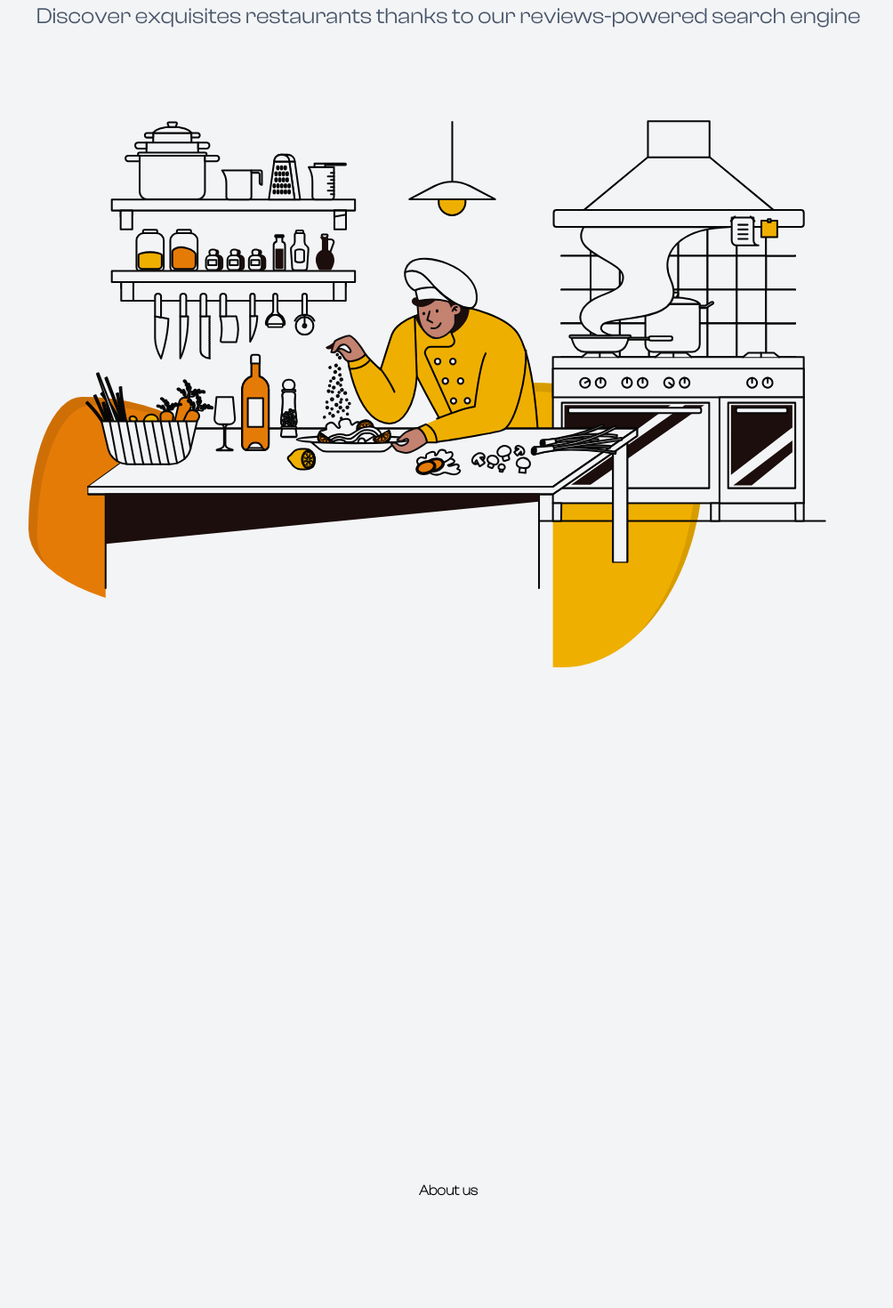
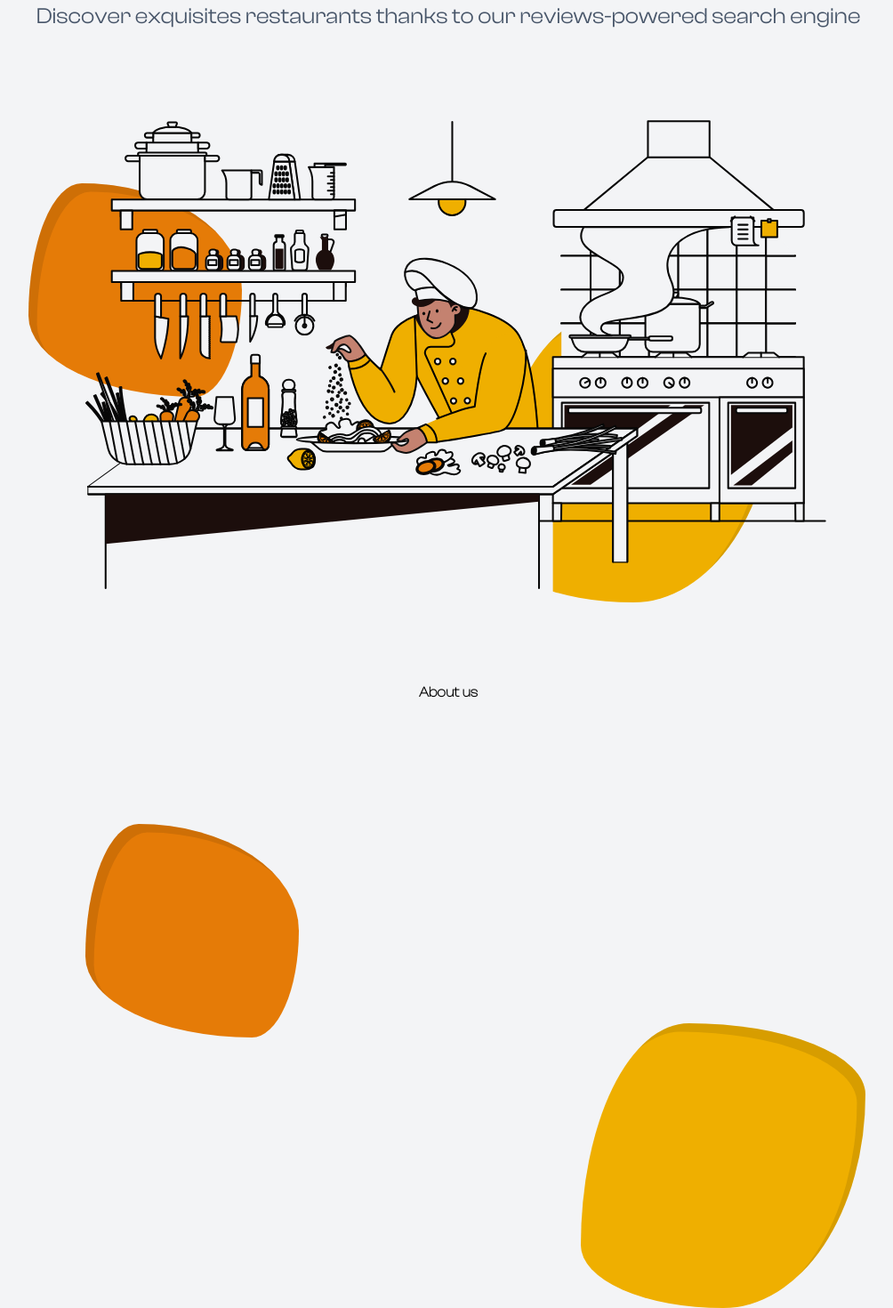
Before and after one commit to duranbe/restaurants-reviews, a React (Create React App) app in the folder frontend/: page / in a window 1280 px wide. Shown: the part 250-1720 px from the top of the page at 89% size, without its empty margins (136-1140 px from the left). Before the commit the page ends 1624 px from the top, so only its background shows below. Built offline with nearby package versions, Linux system fonts and the light colour scheme; a web font is replaced by a local one.

Commit message:
Annnnnnnnd z-index working better no more spacing :)

```diff
--- a/frontend/src/App.css
+++ b/frontend/src/App.css
@@ -24,7 +24,6 @@ nav{
 
 .blob{
     border-radius: 25% 75% 22% 78% / 62% 50% 50% 38%;
-    position: relative;
     box-shadow: rgba(0,0,0,0.1) 0.6rem 0.6rem inset;
 
 
--- a/frontend/src/App.js
+++ b/frontend/src/App.js
@@ -85,7 +85,7 @@ function App() {
           </span>
         </label>
         <div className="flex items-center mt-2 ml-3">
-          <div className="flex mx-1">
+          <div className="flex mx-1 ">
             <input type="checkbox" id="choose-me" className="peer hidden" onChange={toggleVegan} />
             <label htmlFor="choose-me" className="select-none cursor-pointer rounded-lg border-1
             py-1 px-2 font-clash-medium transition-colors duration-100 ease-in-out
@@ -106,7 +106,7 @@ function App() {
       {isLandingPage &&
         <div className='flex flex-col items-center'>
 
-          <div className='text-black font-clash-semibold text-5xl mx-8 mt-1 underline underline-offset-4 decoration-tangerine decoration-4' >
+          <div className='text-black font-clash-semibold text-5xl mx-8 mt-1 z-20 underline underline-offset-4 decoration-tangerine decoration-4' >
             <div>Find your next favorite place </div>
 
           </div>
@@ -115,10 +115,10 @@ function App() {
           </div>
 
           <div className='container flex flex-col justify-center relative max-w-5xl'>
-              <img  className="z-20" src="./svg/DrawKit-cooking-kitchen-food-vector-illustrations-03.svg" alt="kitchen img"></img>
+            <img className="z-20" src="./svg/DrawKit-cooking-kitchen-food-vector-illustrations-03.svg" alt="kitchen img"></img>
             <div className='blob absolute bg-tangerine z-10  bottom-80 left-10  h-[15rem] w-[15rem]'></div>
             <div className='blob absolute bg-yellow-light z-10
-            md:bottom-[36rem] md:left-[30rem]
+            md:top-[20rem] md:left-[35rem]
             sm:bottom-[5rem] sm:left-[5rem]
             md:h-[20rem] md:w-[20rem]
             sm:h-0 sm:w-0
@@ -130,11 +130,15 @@ function App() {
       }
 
       {isLoading && <Loading></Loading>}
-
-      <div className='flex flex-col'>
-        <div className='text-black mx-8 pl-12 z-20'>
+      <div className='flex flex-col items-center'>
+      <div className='container flex flex-col justify-center relative max-w-4xl'>
+        <div className='absolute blob bg-tangerine z-10  top-40 left-10  h-[15rem] w-[15rem] m-0 p-0'></div>
+        <div className='absolute blob bg-yellow-light rotate-90 z-10  top-96 left-2/3  h-[20rem] w-[20rem] m-0 p-0'></div>
+        <div className=' text-black mx-8 pl-12 z-20'>
           {data.data.filter((val) => val.normalizedScore > 0.5).map((val) => (<RestaurantCard key={val.id} restaurantData={val} />))}
         </div>
+
+      </div>
       </div>
       <footer className='font-clash-extralight font-bold text-center mb-6'>
         About us
--- a/frontend/src/components/RestaurantCard.js
+++ b/frontend/src/components/RestaurantCard.js
@@ -4,7 +4,7 @@ export default function RestaurantCard({ restaurantData }) {
   return (
     <div className="my-3 p-5 hover:cursor-pointer font-clash-medium hover:border-l-black hover:border-l-2 flex flex-row">
       <div className="basis-1/2">
-        <div className="underline underline-offset-[3px] text-xl hover:italic cursor-pointer">
+        <div className="underline underline-offset-[3px] text-xl cursor-pointer">
           {restaurantData.Name}
         </div>
         <div className='font-clash-medium pl-3 font-thin text-lg'>
@@ -26,7 +26,7 @@ export default function RestaurantCard({ restaurantData }) {
 
       <div className="basis-2/3 pt-3">
         <div className="text-tangerine text-xl font-clash-bold">Comment</div>
-        <div className="font-clash-ligth">{restaurantData["Comments"]}</div>
+        <div className="font-clash-ligth indent-6 whitespace-normal">{restaurantData["Comments"]}</div>
 
 
       </div>
```
Also changed, not shown: 1 other file (tests, documents, lock files or other folders).
